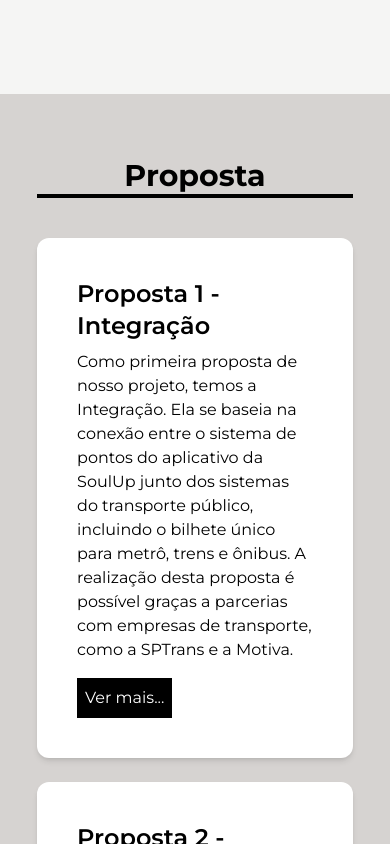
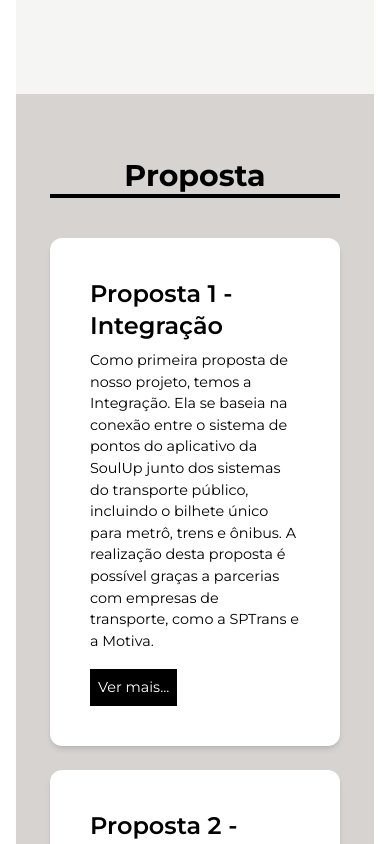
Before and after one commit to SoulUp-Society-Trabalhos/1--Challenge-2--semestre, a React (Vite) app in the folder soulup-society/: page / in a window 390 px wide. Shown: the part 780-1624 px from the top of the page. Built offline with nearby package versions, Linux system fonts and the light colour scheme.

Commit message:
feat: adicionando responsividade global

```diff
--- a/soulup-society/src/styles/globals.css
+++ b/soulup-society/src/styles/globals.css
@@ -32,3 +32,30 @@
     color: inherit;
   }
 }
+
+@media (max-width: 768px) {
+  body {
+    width: 100%;
+    height: auto;
+  }
+
+  main {
+    width: 100%;
+    max-width: 100%;
+  }
+
+  img {
+    max-width: 100%;
+    height: auto;
+  }
+}
+
+@media (max-width: 480px) {
+  body {
+    font-size: 0.9rem;
+  }
+
+  main {
+    padding: 0 1rem;
+  }
+}
```
Also changed, not shown: 1 other file (tests, documents, lock files or other folders).
